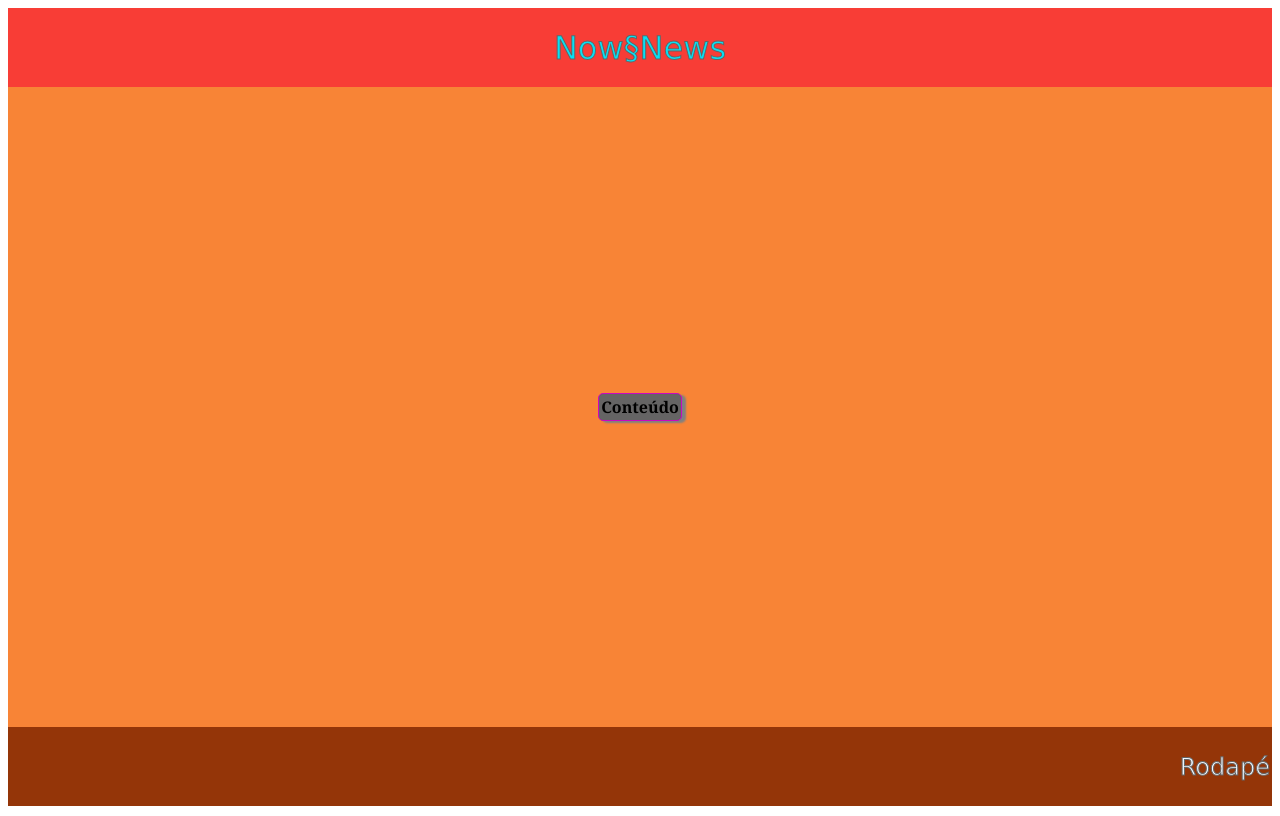
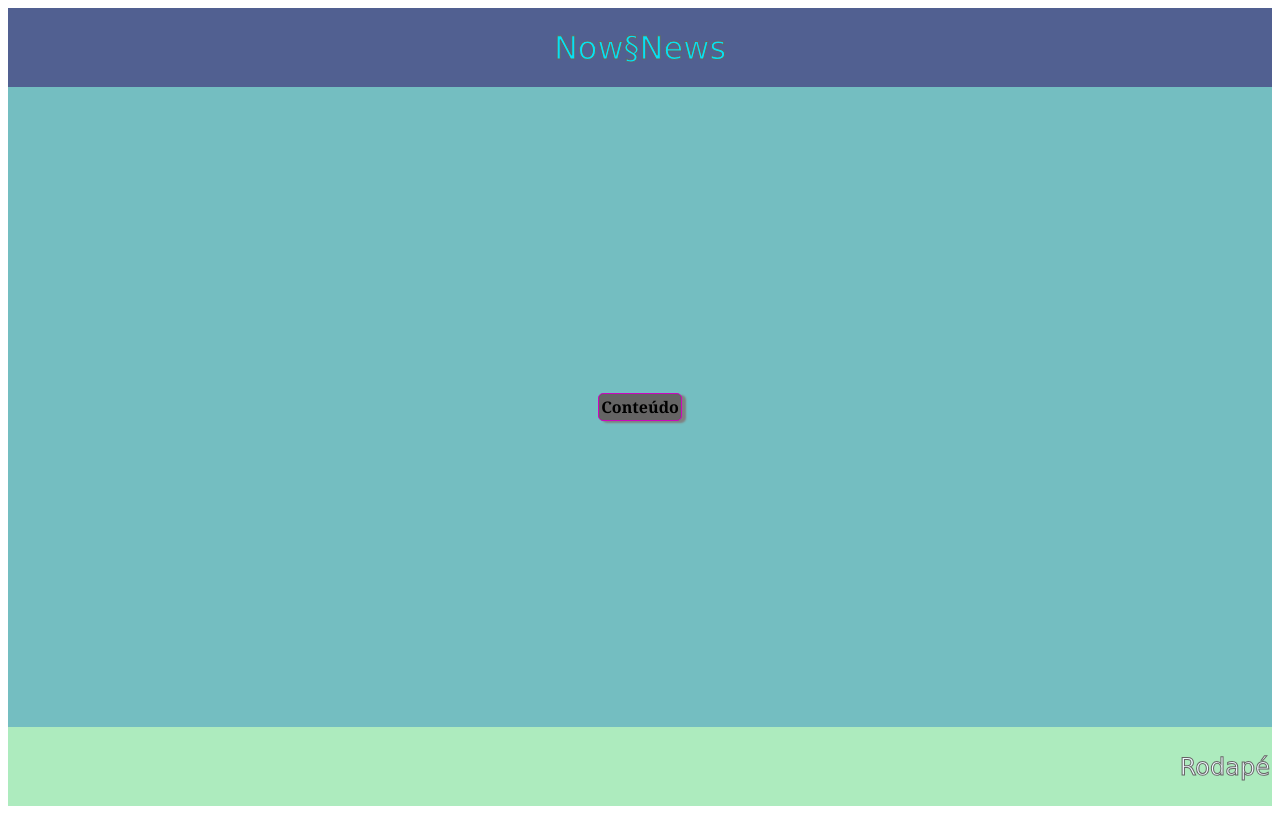
Before and after one commit to Caxara/HTML-CSS-and-JavaScript-Study-Group, a plain HTML site: page index.html in a window 1280 px wide. Drawn offline with Linux system fonts and the light colour scheme.

Commit message:
...colors

```diff
--- a/index.html
+++ b/index.html
@@ -27,7 +27,7 @@
             height: 100vh;
         }
         header {
-            background-color: rgb(248, 61, 54);
+            background-color: #516091;
             height: 75px;
             display: flex;
             justify-content:center;
@@ -42,7 +42,7 @@
 
         }
         footer{
-            background-color: rgb(148, 53, 8);
+            background-color: #ADEBBE;
             height: 75px;
             display: flex;
             justify-content:flex-end;
@@ -59,7 +59,7 @@
         }
 
         main {
-            background-color: rgb(248, 132, 54);
+            background-color: #74BEC1;
             height: 80%;
             display: flex;
             justify-content:center;
```
